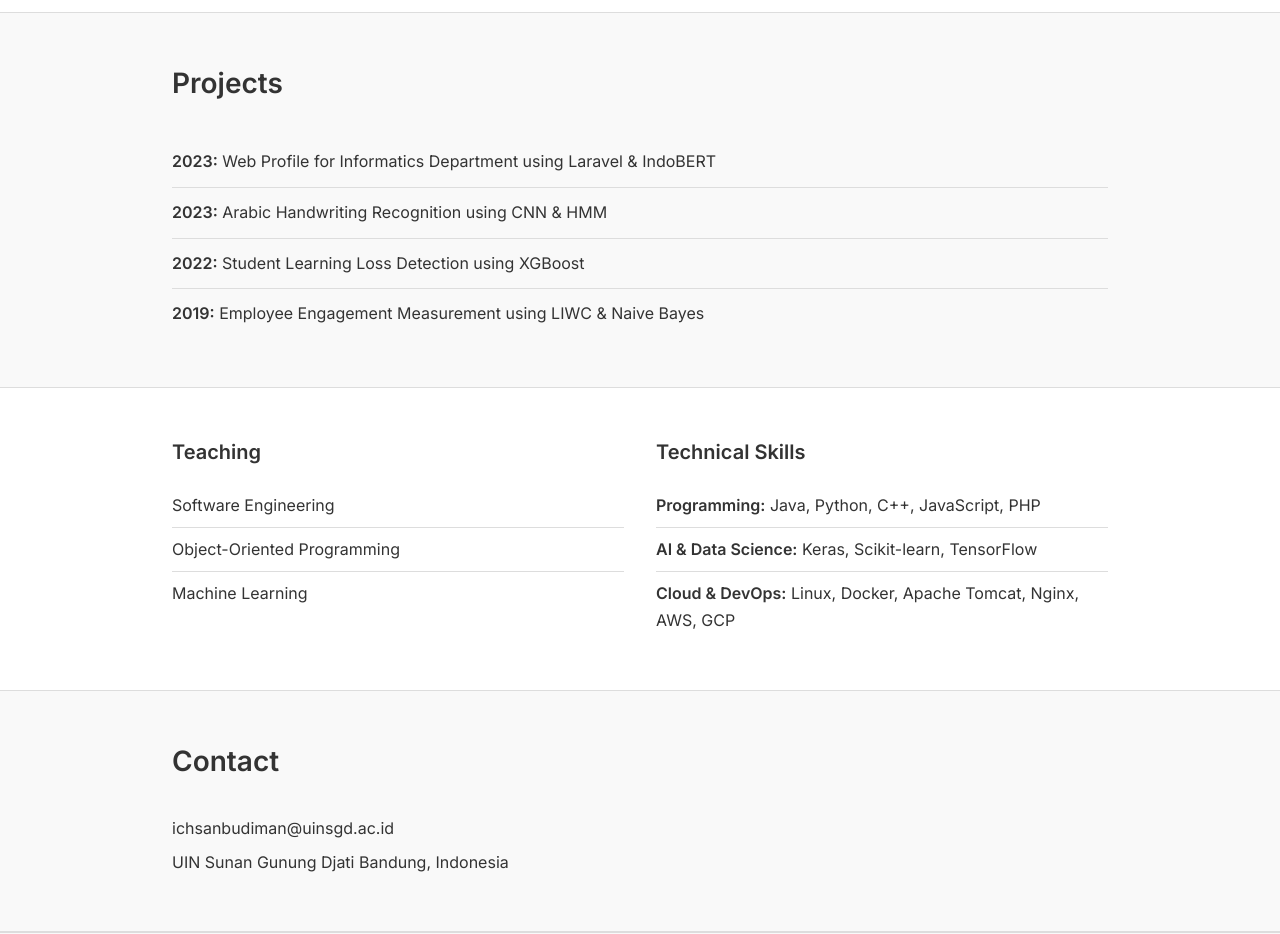
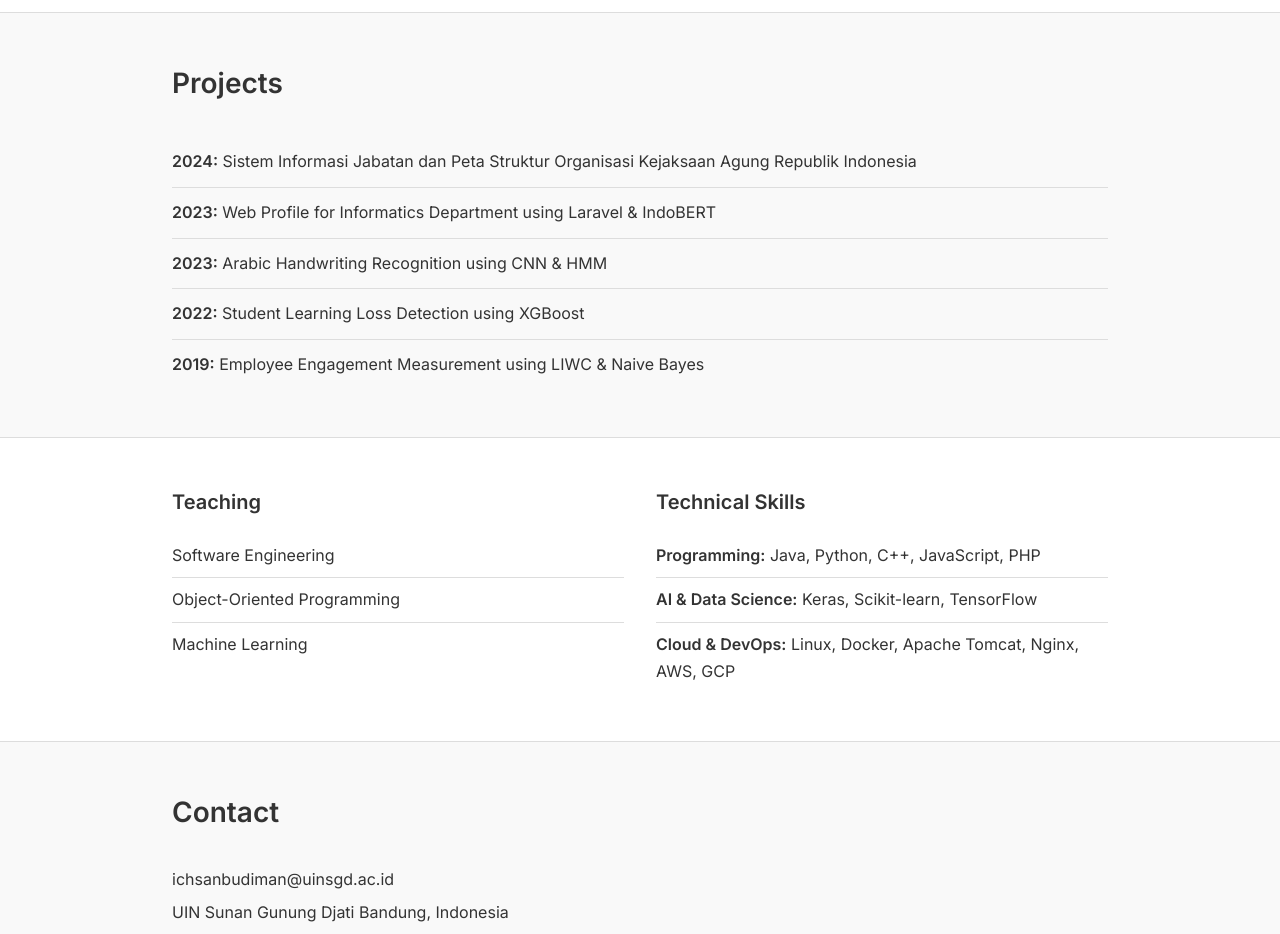
Before and after one commit to ichsanbudiman/ichsanbudiman.github.io, a plain HTML site: page index.html in a window 1280 px wide. Shown: the part 1920-2854 px from the top of the page. Drawn offline with Linux system fonts and the light colour scheme.

Commit message:
add new project

```diff
--- a/index.html
+++ b/index.html
@@ -126,6 +126,7 @@
         <div class="container">
             <h2 class="section-title">Projects</h2>
             <ul class="projects-list">
+                <li><strong>2024:</strong> Sistem Informasi Jabatan dan Peta Struktur Organisasi Kejaksaan Agung Republik Indonesia</li>
                 <li><strong>2023:</strong> Web Profile for Informatics Department using Laravel & IndoBERT</li>
                 <li><strong>2023:</strong> Arabic Handwriting Recognition using CNN & HMM</li>
                 <li><strong>2022:</strong> Student Learning Loss Detection using XGBoost</li>
```
